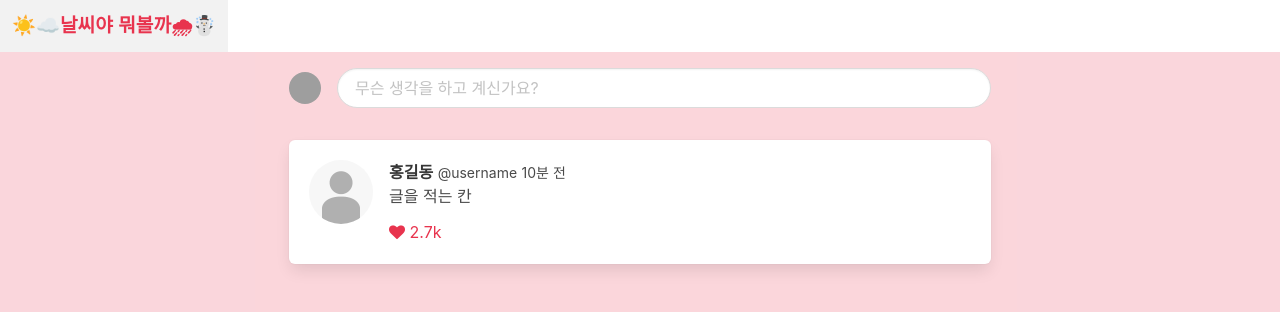
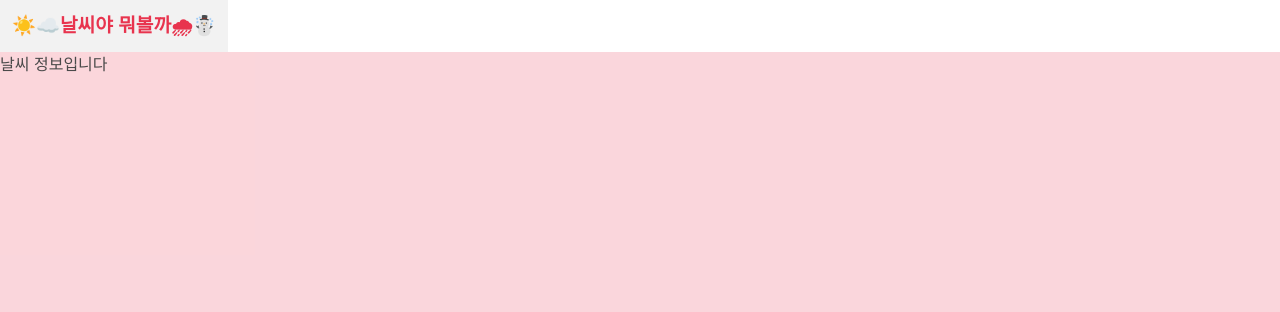
Before and after one commit to ivryxx/team4_project, a Flask app: template templates/index.html in a window 1280 px wide. Shown: the top 312 px of the page. Run offline with Flask 2, Linux system fonts and the light colour scheme; the template is opened without the code that fills it, so the values that code supplies are empty; some libraries are stand-ins or nearby versions; grey boxes are pictures that could not be loaded.

Commit message:
weather info updating

```diff
--- a/templates/index.html
+++ b/templates/index.html
@@ -2,8 +2,12 @@
 <html lang="en">
 <head>
 
+
     <!-- Webpage Title -->
-    <title>Home | SWEETER</title>
+    <title>Home | 날씨야 뭐볼까?</title>
+
+    <script src="https://ajax.googleapis.com/ajax/libs/jquery/3.4.1/jquery.min.js"></script>
+    <script src="https://cdnjs.cloudflare.com/ajax/libs/jquery-cookie/1.4.1/jquery.cookie.js"></script>
 
     <!-- Required meta tags -->
     <meta charset="utf-8">
@@ -15,13 +19,95 @@
     <link href="//maxcdn.bootstrapcdn.com/font-awesome/4.7.0/css/font-awesome.min.css" rel="stylesheet">
     <link href="{{ url_for('static', filename='mystyle.css') }}" rel="stylesheet">
 
-    <!-- JS -->
-    <script src="https://ajax.googleapis.com/ajax/libs/jquery/3.4.1/jquery.min.js"></script>
-    <script src="https://cdnjs.cloudflare.com/ajax/libs/jquery-cookie/1.4.1/jquery.cookie.js"></script>
+   <script>
+
+            $(document).ready(function () {
+                    show_weather();
+                    });
+            function show_weather() {
+
+                $.ajax({
+                    type: "GET",
+                    url: "/weather",
+                    data: {},
+                    success: function (response) {
+                        let rows = response['weather']
+                        console.log(rows)
+
+                        let weather = rows[0]['weather']
+                        let temp_html = `<li>${weather}</li>`
+                        $('#weather').append(temp_html)
+                    }
+                })
+
+        $.ajax({
+            type: "GET",
+            url: "/weather",
+            data: {},
+            success: function (response) {
+                let rows = response['weather']
+                console.log(rows)
+
+                let temperature = rows[0]['temperature']
+                let temp_html = `<li>${temperature}</li>`
+                $('#weather').append(temp_html)
+            }
+        })
 
 
-    <script>
+        $.ajax({
+            type: "GET",
+            url: "/weather",
+            data: {},
+            success: function (response) {
+                let rows = response['weather']
+                console.log(rows)
+
+                let humidity = rows[0]['humidity']
+                let temp_html = `<li>${humidity}</li>`
+                $('#weather').append(temp_html)
+            }
+        })
+
+        $.ajax({
+            type: "GET",
+            url: "/weather",
+            data: {},
+            success: function (response) {
+                let rows = response['weather']
+                console.log(rows)
+
+                let wind = rows[0]['wind']
+                let temp_html = `<li>${wind}</li>`
+                $('#weather').append(temp_html)
+            }
+        })
+    }
+
+
+
+
+                                            // <li>${wind}</li>
+
+
+                        // let temp_html = `<li>${weather} , ${temperature} , ${humidity} , ${wind}</li>`
+                        // $('#weather-list').append(temp_html)
+
     </script>
+
+<!--                    for (let i = 0; i < rows.length; i++) {-->
+<!--                        let title = rows[i]['title']-->
+<!--                        let image = rows[i]['image']-->
+<!--                        console.log(title, image)-->
+
+
+
+
+    <!-- JS -->
+<!--    <script src="https://ajax.googleapis.com/ajax/libs/jquery/3.4.1/jquery.min.js"></script>-->
+<!--    <script src="https://cdnjs.cloudflare.com/ajax/libs/jquery-cookie/1.4.1/jquery.cookie.js"></script>-->
+
+
 
 
 </head>
@@ -35,90 +121,10 @@
         </a>
     </div>
 </nav>
-<section class="section">
-    <article class="media">
-        <figure class="media-left" style="align-self: center">
-            <a class="image is-32x32" href="/user/{{ user_info.username }}">
-                <img class="is-rounded" src="{{ url_for('static', filename=user_info.profile_pic_real) }}">
-            </a>
-        </figure>
-        <div class="media-content">
-            <div class="field">
-                <p class="control">
-                    <input id="input-post" class="input is-rounded" placeholder="무슨 생각을 하고 계신가요?"
-                           onclick='$("#modal-post").addClass("is-active")'></p>
-            </div>
-        </div>
-    </article>
-    <div class="modal" id="modal-post">
-        <div class="modal-background" onclick='$("#modal-post").removeClass("is-active")'></div>
-        <div class="modal-content">
-            <div class="box">
-                <article class="media">
-                    <div class="media-content">
-                        <div class="field">
-                            <p class="control">
-                                        <textarea id="textarea-post" class="textarea"
-                                                  placeholder="무슨 생각을 하고 계신가요?"></textarea>
-                            </p>
-                        </div>
-                        <nav class="level is-mobile">
-                            <div class="level-left">
-
-                            </div>
-                            <div class="level-right">
-                                <div class="level-item">
-                                    <a class="button is-sparta" onclick="post()">포스팅하기</a>
-                                </div>
-                                <div class="level-item">
-                                    <a class="button is-sparta is-outlined"
-                                       onclick='$("#modal-post").removeClass("is-active")'>취소</a>
-                                </div>
-                            </div>
-                        </nav>
-                    </div>
-                </article>
-            </div>
-        </div>
-        <button class="modal-close is-large" aria-label="close"
-                onclick='$("#modal-post").removeClass("is-active")'></button>
-    </div>
-</section>
-<section class="section">
-    <div id="post-box" class="container">
-        <div class="box">
-            <article class="media">
-                <div class="media-left">
-                    <a class="image is-64x64" href="#">
-                        <img class="is-rounded"
-                             src={{ url_for("static", filename="profile_pics/profile_placeholder.png") }} alt="Image">
-                    </a>
-                </div>
-                <div class="media-content">
-                    <div class="content">
-                        <p>
-                            <strong>홍길동</strong> <small>@username</small> <small>10분 전</small>
-                            <br>
-                            글을 적는 칸
-                        </p>
-                    </div>
-                    <nav class="level is-mobile">
-                        <div class="level-left">
-                            <a class="level-item is-sparta" aria-label="heart" onclick="toggle_like('', 'heart')">
-                                <span class="icon is-small"><i class="fa fa-heart"
-                                                               aria-hidden="true"></i></span>&nbsp;<span
-                                    class="like-num">2.7k</span>
-                            </a>
-                        </div>
-
-                    </nav>
-                </div>
-            </article>
-        </div>
-
-    </div>
-</section>
-
+<div class="weather_info">
+    <h1>날씨 정보입니다</h1>
+    <ul id="weather"></ul>
+</div>
 
 </body>
 </html>
```
